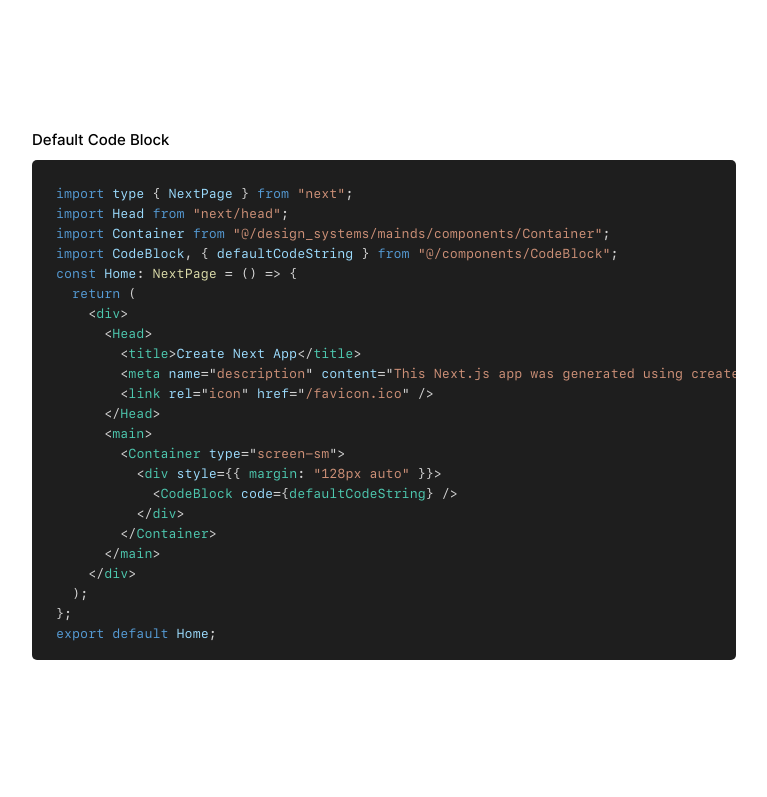
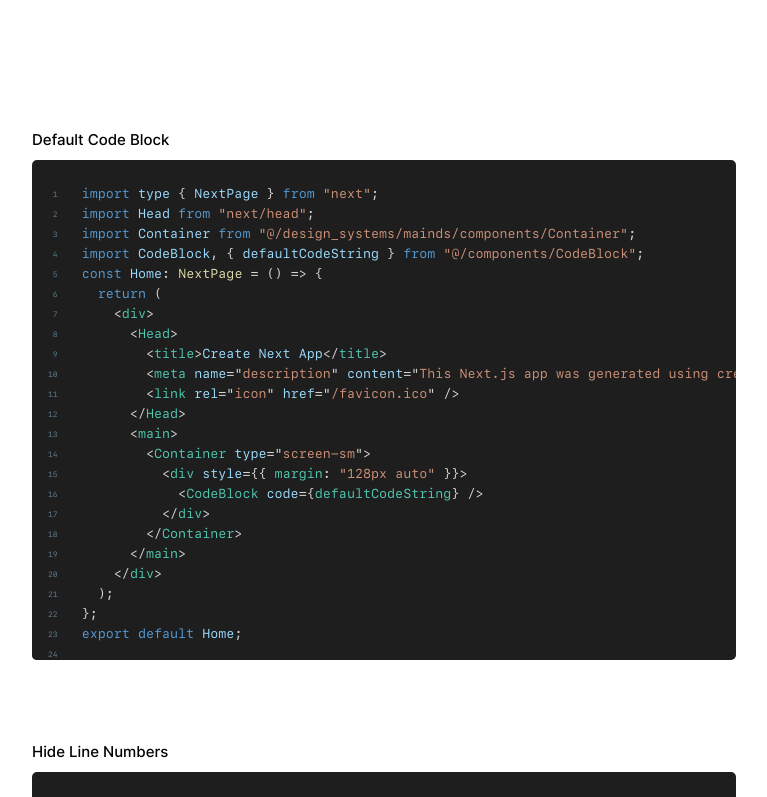
Before and after one commit to aakindel/codeblock-component, a Next.js app: page / in a window 1280 px wide. Shown: the top 797 px of the page, without its empty margins (256-1023 px from the left). Built offline with nearby package versions, Linux system fonts and the light colour scheme.

Commit message:
add line numbers option to CodeBlock

```diff
--- a/components/CodeBlock/CodeBlock.module.scss
+++ b/components/CodeBlock/CodeBlock.module.scss
@@ -3,8 +3,28 @@
 }
 
 .pre {
+  display: flex;
   overflow: scroll;
   height: 100%;
+}
+
+.block-line-numbers-list {
+  position: sticky;
+  left: 0;
+}
+
+.block-line-number-container {
+  display: flex;
+  flex-direction: column;
+  text-align: right;
+  user-select: none;
+}
+
+.block-line-number {
+  font-family: SF Mono Regular;
+  font-size: 0.6em;
+  padding-top: 1px;
+  opacity: 0.5;
 }
 
 .code {
--- a/components/CodeBlock/index.tsx
+++ b/components/CodeBlock/index.tsx
@@ -11,6 +11,8 @@ type CodeBlockOptions = {
   pxCodePaddingBottom?: number;
   pxCodePaddingLeft?: number;
   pxCodePaddingRight?: number;
+  pxLineNumberPaddingLeft?: number;
+  pxLineNumberPaddingRight?: number;
 };
 
 type LocalCodeBlockOptions = Required<CodeBlockOptions>;
@@ -18,12 +20,18 @@ type LocalCodeBlockOptions = Required<CodeBlockOptions>;
 type CodeBlockProps = {
   code?: string;
   language?: Language;
+  showLineNumbers?: boolean;
   options?: CodeBlockOptions;
+};
+
+const getStringLineCount = (userString: string): number => {
+  return userString.split(/\r\n|\r|\n/).length;
 };
 
 const CodeBlock = ({
   code = "",
   language = "jsx",
+  showLineNumbers = true,
   options,
 }: CodeBlockProps) => {
   const localOptions: LocalCodeBlockOptions = {
@@ -35,8 +43,13 @@ const CodeBlock = ({
     pxCodePaddingBottom: 24,
     pxCodePaddingLeft: 24,
     pxCodePaddingRight: 24,
+    pxLineNumberPaddingLeft: 16,
+    pxLineNumberPaddingRight: 8,
     ...options,
   };
+
+  const isCodeEmpty = code === "";
+  const lastLineIndex = getStringLineCount(code) - 1;
 
   return (
     <Highlight {...defaultProps} code={code} language={language} theme={theme}>
@@ -50,24 +63,71 @@ const CodeBlock = ({
         >
           <pre
             className={`${className} ${CodeBlockStyles["pre"]}`}
-            style={{ ...style }}
+            style={{
+              ...style,
+              fontSize: `${localOptions.pxCodeFontSize}px`,
+              lineHeight: `${localOptions.pxLineHeight}px`,
+              paddingTop: `${localOptions.pxCodePaddingTop}px`,
+            }}
           >
+            <div
+              className={`${CodeBlockStyles["block-line-numbers-list"]}`}
+              style={{
+                display: `${showLineNumbers ? "block" : "none"}`,
+              }}
+            >
+              <div
+                className={`${CodeBlockStyles["block-line-number-container"]}`}
+                style={{
+                  backgroundColor: style.backgroundColor as string,
+                  paddingLeft: `${localOptions.pxLineNumberPaddingLeft}px`,
+                  paddingRight: `${localOptions.pxLineNumberPaddingRight}px`,
+                  lineHeight: `${localOptions.pxLineHeight}px`,
+                }}
+              >
+                {tokens.map((line, lineIndex) => {
+                  return isCodeEmpty ? null : (
+                    <span
+                      className={`${CodeBlockStyles["block-line-number"]}`}
+                      style={{ height: `${localOptions.pxLineHeight}px` }}
+                      key={lineIndex + 1}
+                    >
+                      {lineIndex + 1}
+                    </span>
+                  );
+                })}
+              </div>
+            </div>
             <code
               className={`${CodeBlockStyles["code"]}`}
               style={{
-                fontSize: `${localOptions.pxCodeFontSize}px`,
-                lineHeight: `${localOptions.pxLineHeight}px`,
-                paddingTop: `${localOptions.pxCodePaddingTop}px`,
-                paddingBottom: `${localOptions.pxCodePaddingBottom}px`,
-                paddingLeft: `${localOptions.pxCodePaddingLeft}px`,
+                paddingLeft: `${
+                  showLineNumbers
+                    ? (localOptions.pxCodePaddingLeft as number) -
+                      (localOptions.pxLineNumberPaddingRight as number)
+                    : localOptions.pxCodePaddingLeft
+                }px`,
                 paddingRight: `${localOptions.pxCodePaddingRight}px`,
               }}
             >
-              {tokens.map((line, i) => (
-                <div key={i} {...getLineProps({ line, key: i })}>
-                  {line.map((token, key) => (
-                    <span key={key} {...getTokenProps({ token, key })} />
-                  ))}
+              {tokens.map((line, lineIndex) => (
+                <div
+                  key={lineIndex}
+                  {...getLineProps({ line, key: lineIndex })}
+                >
+                  <span
+                    style={{
+                      display: "block",
+                      paddingBottom:
+                        lineIndex === lastLineIndex
+                          ? `${localOptions.pxCodePaddingBottom}px`
+                          : "0px",
+                    }}
+                  >
+                    {line.map((token, key) => (
+                      <span key={key} {...getTokenProps({ token, key })} />
+                    ))}
+                  </span>
                 </div>
               ))}
             </code>
--- a/pages/index.tsx
+++ b/pages/index.tsx
@@ -58,6 +58,10 @@ const Home: NextPage = () => {
               <CodeBlockHeading>Default Code Block</CodeBlockHeading>
               <CodeBlock code={codeString} />
             </div>
+            <div style={{ margin: "80px auto" }}>
+              <CodeBlockHeading>Hide Line Numbers</CodeBlockHeading>
+              <CodeBlock code={codeString} showLineNumbers={false} />
+            </div>
           </div>
         </Container>
       </main>
```
